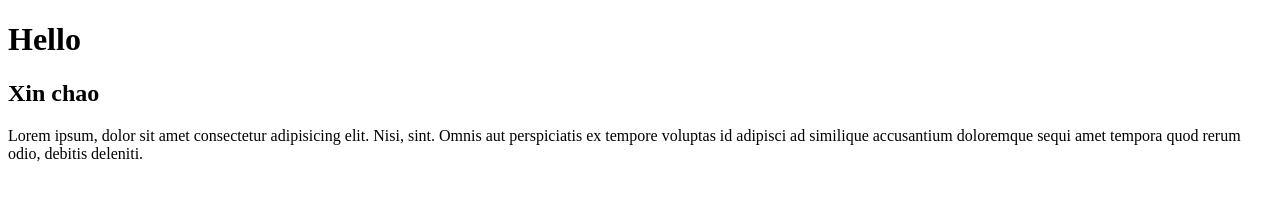
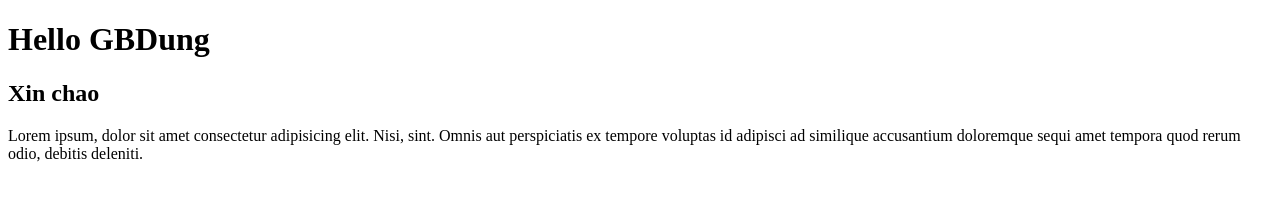
Before and after one commit to BaoDung1205/test, a plain HTML site: page index.html in a window 1280 px wide. Drawn offline with Linux system fonts and the light colour scheme.

Commit message:
them GBDung

```diff
--- a/index.html
+++ b/index.html
@@ -6,7 +6,7 @@
     <title>Document</title>
 </head>
 <body>
-    <h1>Hello</h1>
+    <h1>Hello GBDung</h1>
     <h2>Xin chao</h2>
     <p>Lorem ipsum, dolor sit amet consectetur adipisicing elit. Nisi, sint. Omnis aut perspiciatis ex tempore voluptas id adipisci ad similique accusantium doloremque sequi amet tempora quod rerum odio, debitis deleniti.   </p>
 </body>
```
